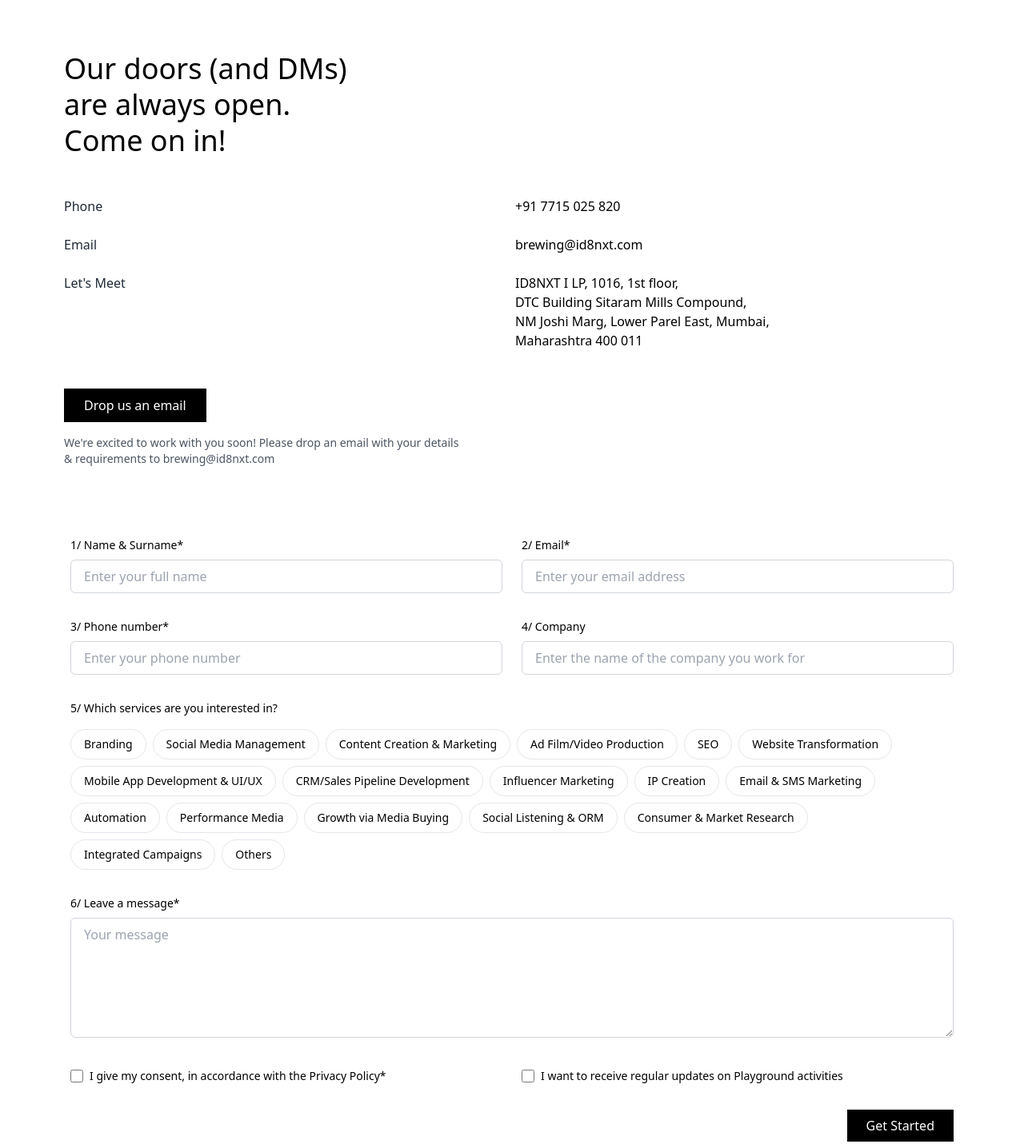
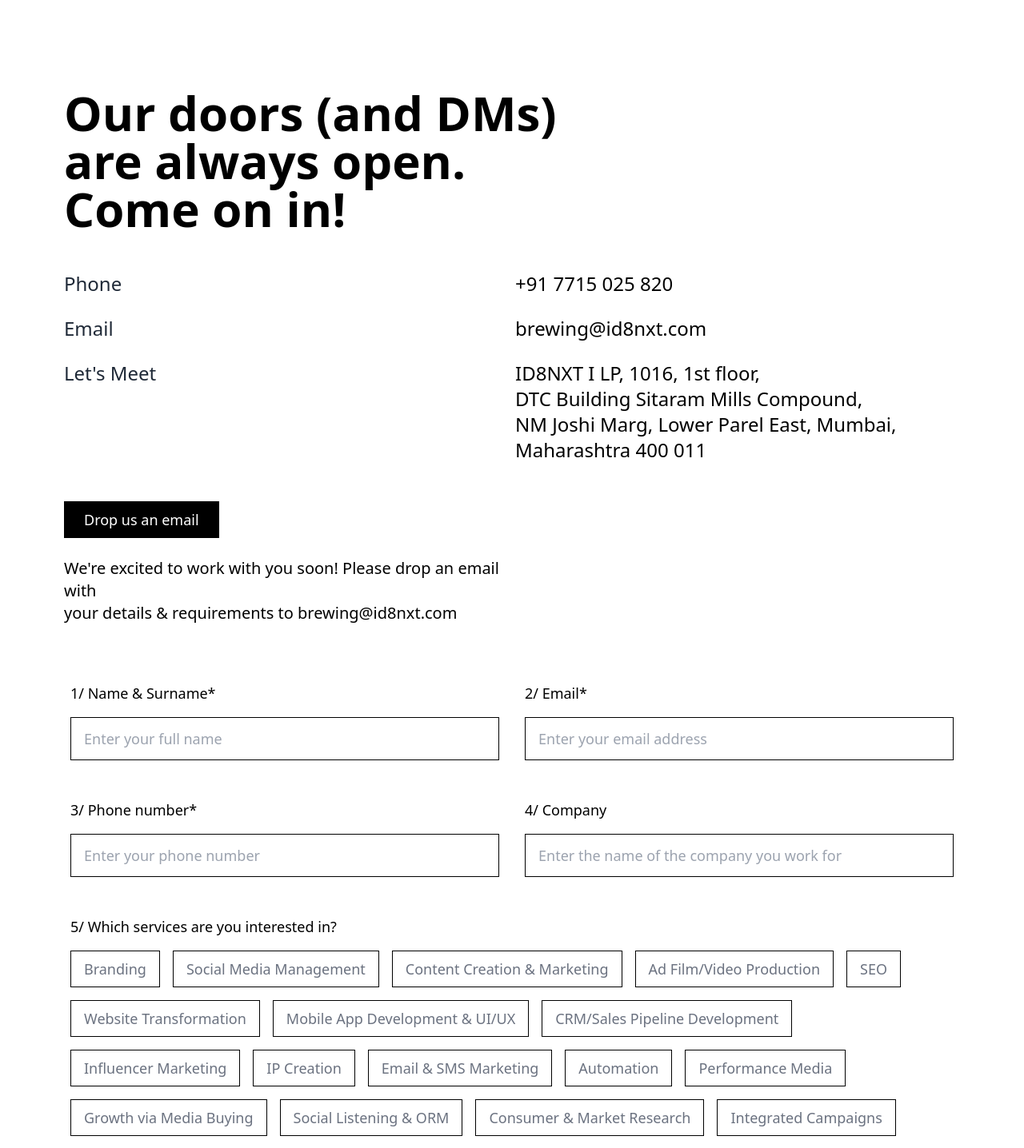
Before and after one commit to OwaiseZargerOxcyTech/id8nxt, a Next.js app: page /contact-us in a window 1280 px wide. Shown: the part 865-2301 px from the top of the page at 80% size. Built offline with nearby package versions, Linux system fonts and the light colour scheme.

Commit message:
fixed spacing around components

```diff
--- a/components/contact-us/contact-form.js
+++ b/components/contact-us/contact-form.js
@@ -63,14 +63,14 @@
     <section className="w-full bg-white">
       <form
         onSubmit={handleSubmit}
-        className="max-w-6xl mx-auto p-6 space-y-8 bg-white"
+        className="max-w-6xl mx-auto p-6 space-y-12 bg-white"
       >
         {/* Name and Email */}
-        <div className="grid md:grid-cols-2 gap-6">
-          <div className="space-y-2">
+        <div className="grid md:grid-cols-2 gap-8">
+          <div className="space-y-4">
             <label
               htmlFor="name"
-              className="block text-sm font-medium text-black"
+              className="block text-lg font-medium text-black"
             >
               1/ Name & Surname*
             </label>
@@ -80,13 +80,13 @@
               onChange={handleChange}
               placeholder="Enter your full name"
               required
-              className="w-full px-4 py-2 border border-gray-300 rounded-md bg-white text-black focus:outline-none focus:ring-2 focus:ring-black"
+              className="w-full px-4 py-3 border border-black bg-white text-lg text-black focus:outline-none focus:border-black focus:ring-0"
             />
           </div>
-          <div className="space-y-2">
+          <div className="space-y-4">
             <label
               htmlFor="email"
-              className="block text-sm font-medium text-black"
+              className="block text-lg font-medium text-black"
             >
               2/ Email*
             </label>
@@ -97,17 +97,17 @@
               onChange={handleChange}
               placeholder="Enter your email address"
               required
-              className="w-full px-4 py-2 border border-gray-300 rounded-md bg-white text-black focus:outline-none focus:ring-2 focus:ring-black"
+              className="w-full px-4 py-3 border border-black bg-white text-lg text-black focus:outline-none focus:border-black focus:ring-0"
             />
           </div>
         </div>
 
         {/* Phone and Company */}
-        <div className="grid md:grid-cols-2 gap-6">
-          <div className="space-y-2">
+        <div className="grid md:grid-cols-2 gap-8">
+          <div className="space-y-4">
             <label
               htmlFor="phone"
-              className="block text-sm font-medium text-black"
+              className="block text-lg font-medium text-black"
             >
               3/ Phone number*
             </label>
@@ -118,13 +118,13 @@
               onChange={handleChange}
               placeholder="Enter your phone number"
               required
-              className="w-full px-4 py-2 border border-gray-300 rounded-md bg-white text-black focus:outline-none focus:ring-2 focus:ring-black"
+              className="w-full px-4 py-3 border border-black bg-white text-lg text-black focus:outline-none focus:border-black focus:ring-0"
             />
           </div>
-          <div className="space-y-2">
+          <div className="space-y-4">
             <label
               htmlFor="company"
-              className="block text-sm font-medium text-black"
+              className="block text-lg font-medium text-black"
             >
               4/ Company
             </label>
@@ -133,27 +133,26 @@
               value={formData.company}
               onChange={handleChange}
               placeholder="Enter the name of the company you work for"
-              className="w-full px-4 py-2 border border-gray-300 rounded-md bg-white text-black focus:outline-none focus:ring-2 focus:ring-black"
+              className="w-full px-4 py-3 border border-black bg-white text-lg text-black focus:outline-none focus:border-black focus:ring-0"
             />
           </div>
         </div>
 
         {/* Services */}
         <div className="space-y-4">
-          <label className="block text-sm font-medium text-black">
+          <label className="block text-lg font-medium text-black">
             5/ Which services are you interested in?
           </label>
-          <div className="flex flex-wrap gap-2">
+          <div className="flex flex-wrap gap-4">
             {services.map((service) => (
               <button
                 key={service}
                 type="button"
                 onClick={() => handleServiceToggle(service)}
-                className={`px-4 py-2 text-sm border rounded-full transition-colors
-                ${
+                className={`px-4 py-2 text-lg border border-black transition-colors ${
                   selectedServices.includes(service)
-                    ? "bg-black text-white border-black"
-                    : "bg-white text-black border-gray-200 hover:border-black"
+                    ? "bg-black text-white"
+                    : "bg-white text-gray-500 hover:bg-black hover:text-white"
                 }`}
               >
                 {service}
@@ -163,10 +162,10 @@
         </div>
 
         {/* Leave a Message */}
-        <div className="space-y-2">
+        <div className="space-y-4">
           <label
             htmlFor="message"
-            className="block text-sm font-medium text-black"
+            className="block text-lg font-medium text-black"
           >
             6/ Leave a message*
           </label>
@@ -176,20 +175,20 @@
             onChange={handleChange}
             placeholder="Your message"
             required
-            className="w-full px-4 py-2 border border-gray-300 rounded-md bg-white text-black min-h-[150px] focus:outline-none focus:ring-2 focus:ring-black"
+            className="w-full px-4 py-3 border border-black bg-white text-lg text-black min-h-[150px] focus:outline-none focus:border-black focus:ring-0"
           />
         </div>
 
         {/* Consent Checkboxes */}
-        <div className="grid grid-cols-1 md:grid-cols-2 gap-6">
+        <div className="grid grid-cols-1 md:grid-cols-2 gap-8">
           <div className="flex items-center space-x-2">
             <input
               id="consent"
               type="checkbox"
               required
-              className="h-4 w-4 border rounded-sm focus:outline-none"
+              className="h-4 w-4 border focus:outline-none"
             />
-            <label htmlFor="consent" className="text-sm text-black">
+            <label htmlFor="consent" className="text-lg text-black">
               I give my consent, in accordance with the Privacy Policy*
             </label>
           </div>
@@ -197,9 +196,9 @@
             <input
               id="updates"
               type="checkbox"
-              className="h-4 w-4 border rounded-sm focus:outline-none"
+              className="h-4 w-4 border focus:outline-none"
             />
-            <label htmlFor="updates" className="text-sm text-black">
+            <label htmlFor="updates" className="text-lg text-black">
               I want to receive regular updates on Playground activities
             </label>
           </div>
@@ -209,7 +208,7 @@
         <div className="flex justify-end">
           <button
             type="submit"
-            className="bg-black text-white hover:bg-black/90 rounded-none px-6 py-2"
+            className="bg-black text-white hover:bg-black/90 px-6 py-2 text-lg border border-black"
           >
             Get Started
           </button>
--- a/components/contact-us/contact-section.js
+++ b/components/contact-us/contact-section.js
@@ -3,10 +3,12 @@
 export default function ContactSection() {
   return (
     <section className="w-full bg-white text-black">
-      <div className="max-w-6xl mx-auto px-4 py-16 space-y-12">
+      <div className="max-w-6xl mx-auto px-4 pb-8 md:pb-12 pt-12 md:pt-28 space-y-12">
+        {" "}
+        {/* Reduced space-y */}
         {/* Heading */}
         <div className="space-y-2">
-          <h2 className="text-4xl font-light leading-tight">
+          <h2 className="text-4xl md:text-6xl font-semibold leading-[0.9]">
             Our doors (and DMs)
             <br />
             are always open.
@@ -14,32 +16,31 @@
             Come on in!
           </h2>
         </div>
-
         {/* Contact Details */}
         <div className="space-y-6">
+          {" "}
+          {/* Reduced space-y */}
           <div className="grid grid-cols-1 md:grid-cols-2 gap-2">
-            <div className="text-gray-800">Phone</div>
+            <div className="text-gray-800 text-xl md:text-2xl">Phone</div>
             <Link
               href="tel:+917715025820"
-              className="text-black hover:text-gray-600"
+              className="text-black hover:text-gray-600 text-xl md:text-2xl"
             >
               +91 7715 025 820
             </Link>
           </div>
-
           <div className="grid grid-cols-1 md:grid-cols-2 gap-2">
-            <div className="text-gray-800">Email</div>
+            <div className="text-gray-800 text-xl md:text-2xl">Email</div>
             <Link
               href="mailto:brewing@id8nxt.com"
-              className="text-black hover:text-gray-600"
+              className="text-black hover:text-gray-600 text-xl md:text-2xl"
             >
               brewing@id8nxt.com
             </Link>
           </div>
-
           <div className="grid grid-cols-1 md:grid-cols-2 gap-2">
-            <div className="text-gray-800">Let's Meet</div>
-            <address className="not-italic text-black">
+            <div className="text-gray-800 text-xl md:text-2xl">Let's Meet</div>
+            <address className="not-italic text-black text-xl md:text-2xl">
               ID8NXT I LP, 1016, 1st floor,
               <br />
               DTC Building Sitaram Mills Compound,
@@ -50,18 +51,20 @@
             </address>
           </div>
         </div>
-
         {/* CTA Section */}
-        <div className="space-y-4">
-          <button className="bg-black text-white hover:bg-black/90 rounded-none px-6 py-2 border border-black">
+        <div className="space-y-6">
+          {" "}
+          {/* Reduced space-y */}
+          <button className="bg-black text-white hover:bg-black/90 rounded-none px-6 py-2 border border-black text-xl md:text-lg">
             Drop us an email
           </button>
-          <p className="text-sm text-gray-600">
-            <span className="block w-1/2">
+          <p className="text-sm text-black">
+            <span className="block md:w-1/2 text-xl">
               We're excited to work with you soon! Please drop an email with
-              your details
             </span>
-            <span className="block">& requirements to brewing@id8nxt.com</span>
+            <span className="block text-xl">
+              your details & requirements to brewing@id8nxt.com
+            </span>
           </p>
         </div>
       </div>
```
Also changed, not shown: components/contact-us/hero-section.js (line endings or trailing spaces).
